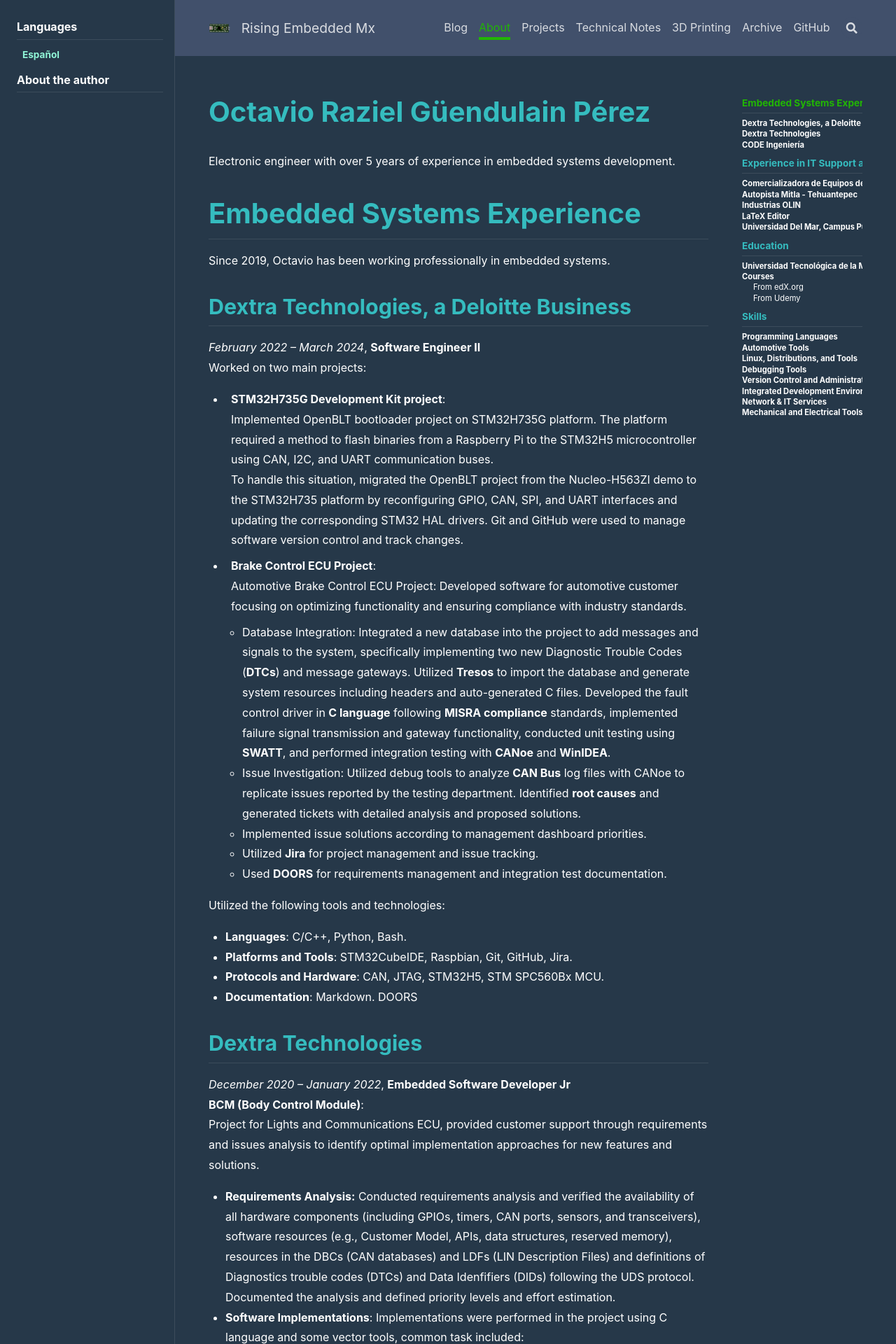
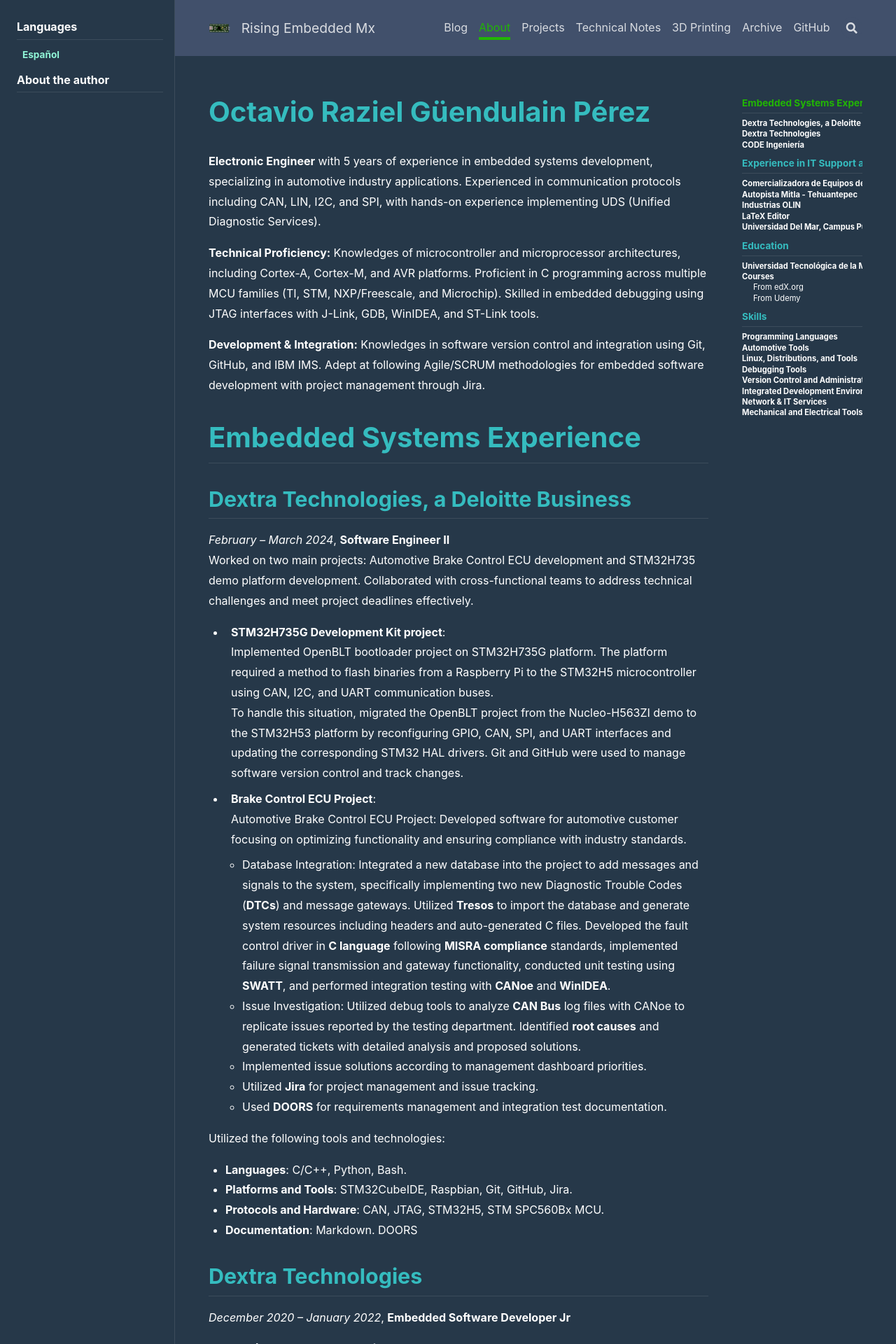
Before and after one commit to razielgdn/risingembeddedmx, a Jekyll site: the page built from about/en/about-en.md, in a window 1280 px wide. Shown: the top 1920 px of the page at 70% size. Built offline with Jekyll 4.4.1, drawn with Linux system fonts in a browser that asks for light colours; nearby versions of some CDN libraries; some of the changed text lies outside the part shown.

Commit message:
updating about-en with a new abstract

```diff
--- a/about/en/about-en.md
+++ b/about/en/about-en.md
@@ -16,17 +17,21 @@
 -->
 {% endcomment %}
 
-Electronic engineer with over 5 years of experience in embedded systems development.
+**Electronic Engineer** with 5 years of experience in embedded systems development, specializing in automotive industry applications.  Experienced in communication protocols including CAN, LIN, I2C, and SPI, with hands-on experience implementing UDS (Unified Diagnostic Services).
+
+**Technical Proficiency:** Knowledges of microcontroller and microprocessor architectures, including Cortex-A, Cortex-M, and AVR platforms. Proficient in C programming across multiple MCU families (TI, STM, NXP/Freescale, and Microchip). Skilled in embedded debugging using JTAG interfaces with J-Link, GDB, WinIDEA, and ST-Link tools.
+
+**Development & Integration:** Knowledges in software version control and integration using Git, GitHub, and IBM IMS. Adept at following Agile/SCRUM methodologies for embedded software development with project management through Jira.
 
 # Embedded Systems Experience
-Since 2019, Octavio has been working professionally in embedded systems.
 
 ## Dextra Technologies, a Deloitte Business
-*February 2022 – March 2024*, **Software Engineer II**
-Worked on two main projects:
+*February – March 2024*, **Software Engineer II**
+Worked on two main projects: Automotive Brake Control ECU development and STM32H735 demo platform development. Collaborated with cross-functional teams to address technical challenges and meet project deadlines effectively.
+
 - **STM32H735G Development Kit project**:
 Implemented OpenBLT bootloader project on STM32H735G platform. The platform required a method to flash binaries from a Raspberry Pi to the STM32H5 microcontroller using CAN, I2C, and UART communication buses.
-To handle this situation, migrated the OpenBLT project from the Nucleo-H563ZI demo to the STM32H735 platform by reconfiguring GPIO, CAN, SPI, and UART interfaces and updating the corresponding STM32 HAL drivers. Git and GitHub were used to manage software version control and track changes.
+To handle this situation, migrated the OpenBLT project from the Nucleo-H563ZI demo to the STM32H53 platform by reconfiguring GPIO, CAN, SPI, and UART interfaces and updating the corresponding STM32 HAL drivers. Git and GitHub were used to manage software version control and track changes.
 
 - **Brake Control ECU Project**:
   Automotive Brake Control ECU Project: Developed software for automotive customer focusing on optimizing functionality and ensuring compliance with industry standards.
@@ -44,7 +49,7 @@
 
 ## Dextra Technologies
 *December 2020 – January 2022*, **Embedded Software Developer Jr**
-**BCM (Body Control Module)**:
+- **BCM (Body Control Module)**:
 Project for Lights and Communications ECU, provided customer support through requirements and issues analysis to identify optimal implementation approaches for new features and solutions.
 - **Requirements Analysis:** Conducted requirements analysis and verified the availability of all hardware components (including GPIOs, timers, CAN ports, sensors, and transceivers), software resources (e.g., Customer Model, APIs, data structures, reserved memory), resources in the DBCs (CAN databases) and LDFs (LIN Description Files) and definitions of Diagnostics trouble codes (DTCs) and Data Idenfifiers (DIDs) following the UDS protocol. Documented the analysis and defined priority levels and effort estimation.
 - **Software Implementations**: Implementations were performed in the project using C language and some vector tools, common task included:
@@ -66,13 +71,11 @@
 Research and development of embedded systems, focused on Linux and Android environments.
 Worked with NXP devices including **i.MX8** and **i.MX6** SoCs, utilizing Yocto Project and Android sources to set up and configure embedded systems for diverse applications and customers.
 
-**Role Activities**
-- Touchpad Driver Configuration: Enabled and configured the touchpad driver for a display screen on a tablet prototype for table saw tool application. Used Yocto Project to create a Linux system, modifying the device tree to connect the touchpad inputs and outputs. Modified a kernel module from a demo to adapt it to the development board that running the system.
-- Calibrated RAM and Flash memory for an i.MX6-based device using U-Boot to run stress tests.
-- Dual OS Implementation: Created a Yocto Project image to run two operating systems simultaneously on the NXP i.MX8QM platform (system on chip with 6 processors and 4 microcontrollers). Wrote configurations in the System Controller Firmware (SCFW), which was the firmware for a Cortex-M4 microcontroller that manages system peripherals (UARTs, CAN, I2C, SPI, HDMI). Update the device tree to use the multimedia peripherials as HDMI, Audio and Communications.
-- Researched and supported customers in using the SCFW on NXP i.MX8QM and i.MX8QX development boards.
-- Analyzed the root cause of an issue in an automotive dashboard based in embedded Linux. To identify the cause, I created a bash script to generate logs that revealed when the system was failing.
-
+- Role Activities
+  - Configured and adapted display and touchpad drivers for Sabre SD board-based hardware.
+  - Calibrated RAM and Flash memory for an i.MX6-based device.
+  - Supported a customer in configuring and optimizing the NXP eCockpit system.
+  - Researched and supported customers in using the System Controller Firmware (SCFW) on NXP i.MX8QM and i.MX8QX development boards.
 - Configured embedded systems for diverse applications using Yocto Project and Android sources.
 - Utilized the following tools and technologies:
   - **Languages**: C/C++, Bash.
```
Also changed, not shown: other parts of about/en/about-en.md (+2 -1 lines).
